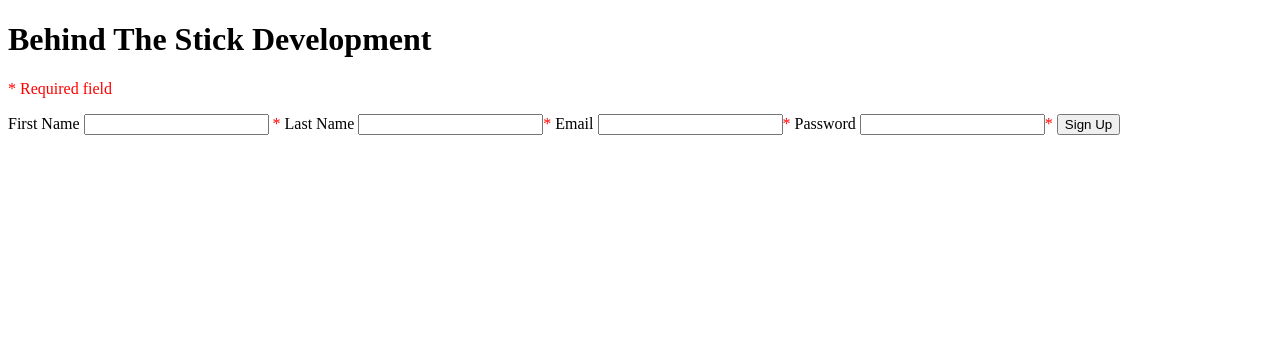
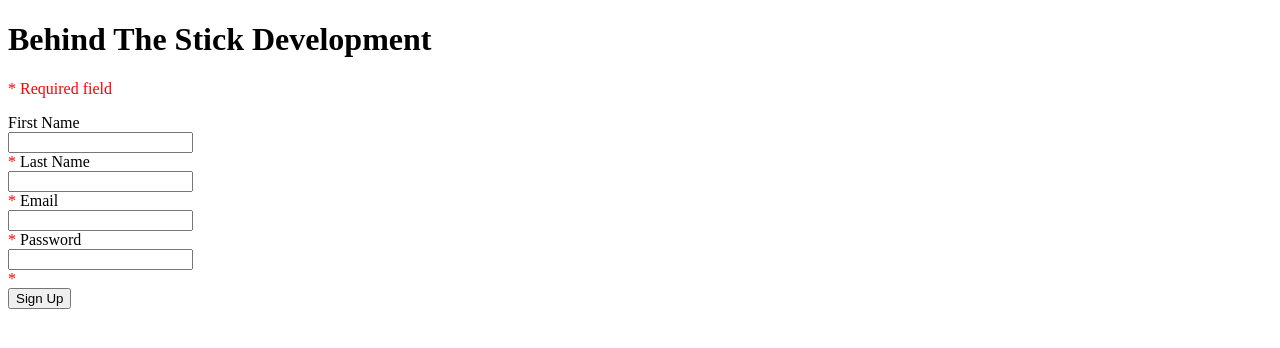
Before and after one commit to sgm28/CS491, a PHP site: page / in a window 1280 px wide. Shown: the top 348 px of the page. Run offline with PHP 8.4, Linux system fonts and the light colour scheme.

Commit message:
feat: Make input element take up row
Add display = block for all input element so the entire row is taken up.

```diff
--- a/registerStyles.css
+++ b/registerStyles.css
@@ -5,3 +5,7 @@
 .body {
 	color:  blue;
 }
+
+input {
+	display: block;
+}
```
